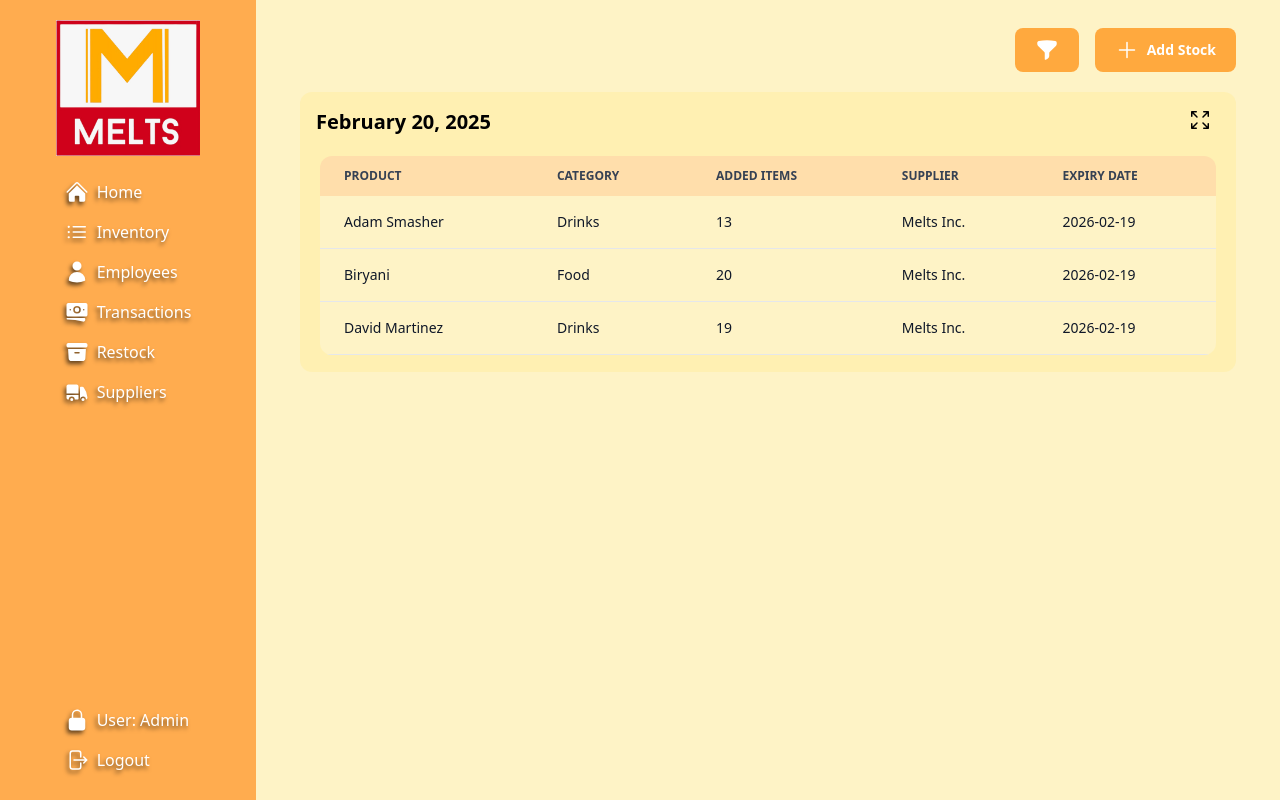
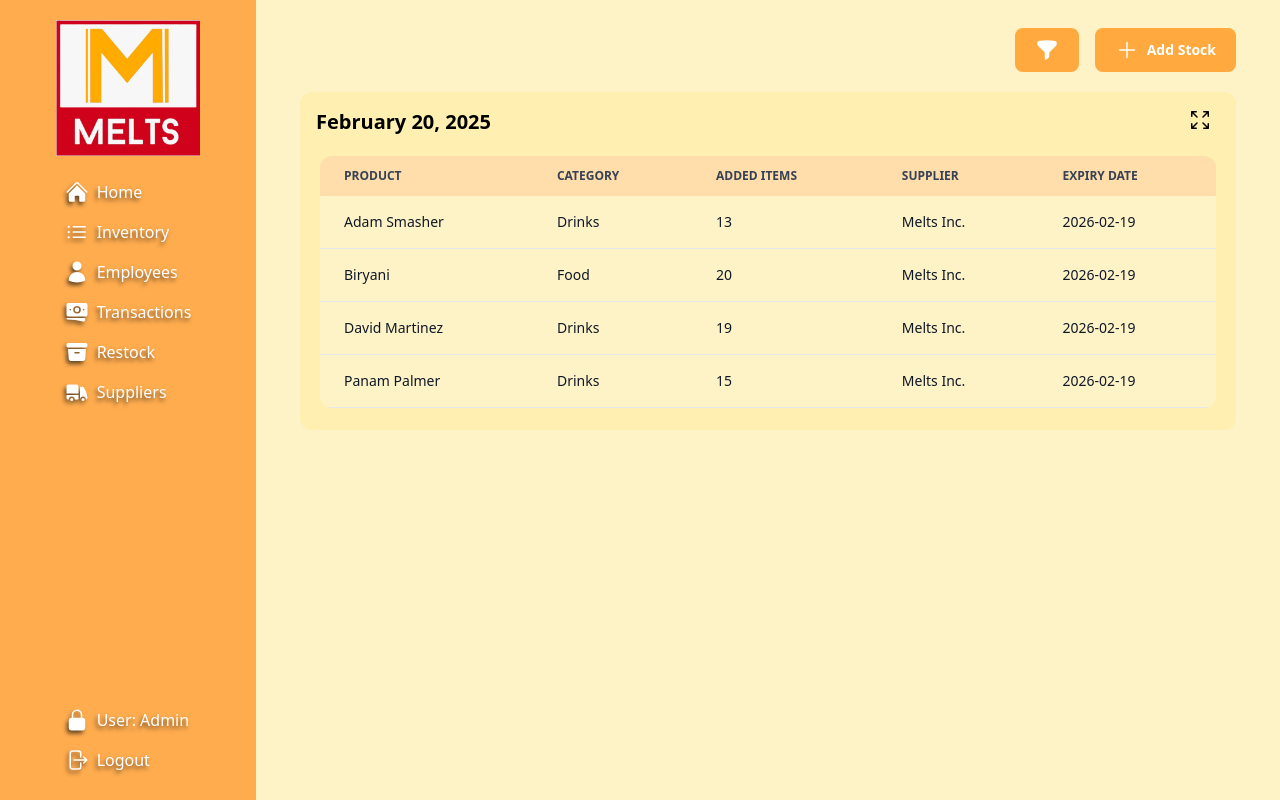
Before and after one commit to rcSabucido/melts-inventory, a React (Vite) app: page /restock in a window 1280 px wide. Built offline with nearby package versions, Linux system fonts and the light colour scheme.

Commit message:
#3 Add dummy data to table

```diff
--- a/src/pages/Restock.jsx
+++ b/src/pages/Restock.jsx
@@ -33,6 +33,13 @@ const RestockPage = () => {
             'Added Items': 19,
             'Supplier': 'Melts Inc.',
             'Expiry Date': '2026-02-19'
+        },
+        {
+          'Product': 'Panam Palmer',
+          'Category': 'Drinks',
+          'Added Items': 15,
+          'Supplier': 'Melts Inc.',
+          'Expiry Date': '2026-02-19'
         }
     ];
 
@@ -67,7 +74,7 @@ const RestockPage = () => {
               Add Stock
               </Button>
           </div>
-          <div className='mx-7 w-auto h-70 bg-amber-200/30 rounded-xl'>
+          <div className='mx-7 w-auto pb-0.5 bg-amber-200/30 rounded-xl'>
             <div className='flex justify-between'>
             <p className='px-4 pt-4 text-xl font-bold'>February 20, 2025</p>
             <ArrowsPointingOutIcon className='h-6 w-6 mr-6 mt-4'/>
```
